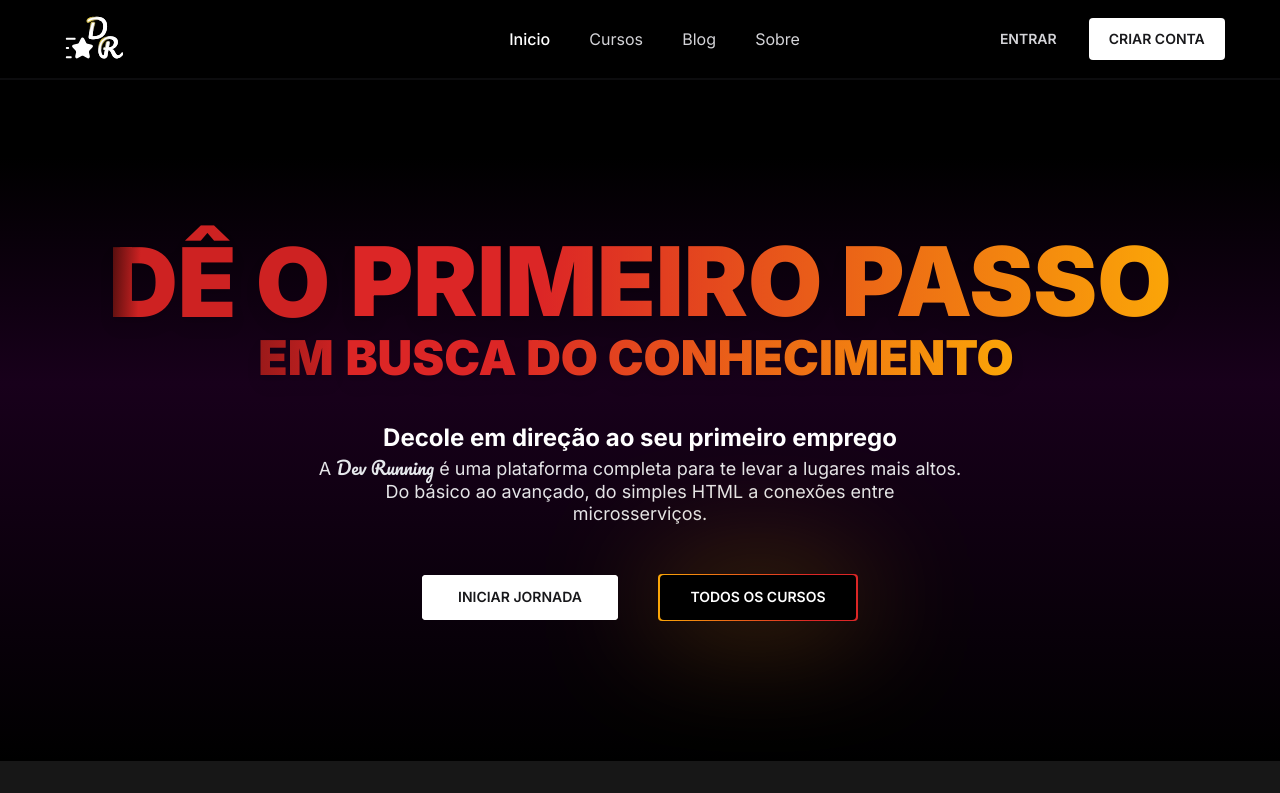
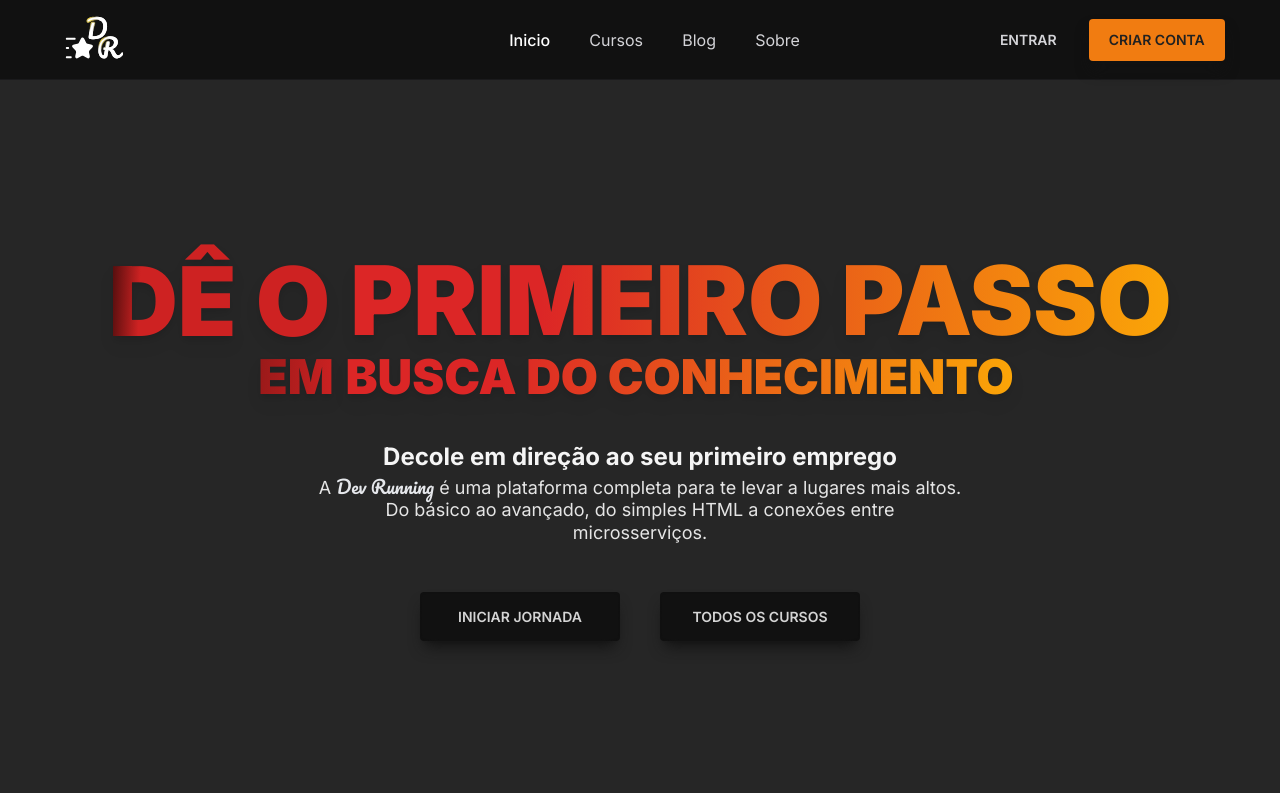
Before and after one commit to Dev-Running/next-v2, a Next.js app: page / in a window 1280 px wide. Shown: the top 793 px of the page. Built offline with nearby package versions, Linux system fonts and the light colour scheme.

Commit message:
change landing page

```diff
--- a/src/components/Button/Button.tsx
+++ b/src/components/Button/Button.tsx
@@ -1,11 +1,13 @@
 import { cva, VariantProps } from 'class-variance-authority'
 
-const buttonStyles = cva('transition-all z-10 ', {
+const buttonStyles = cva(
+  'transition-all drop-shadow-sm shadow-lg shadow-dark2 z-10 duration-200',
+  {
     variants: {
       intent: {
-      primary: 'bg-primary hover:brightness-90 text-zinc-900 ',
-      secondary: 'bg-white text-zinc-900 hover:bg-white/90 ',
-      outlineGradientPrimary: 'bg-black text-white hover:bg-black/0  ',
+        primary: 'bg-primary hover:brightness-125 text-dark4 ',
+        dark: 'bg-dark text-neutral-300 hover:bg-neutral-900 ',
+        outlineGradientHomeStart: 'bg-dark text-white hover:bg-black/0  ',
       },
       weight: {
         light: 'font-light',
@@ -33,7 +35,8 @@ const buttonStyles = cva('transition-all z-10 ', {
       rounded: 'md',
       intent: 'primary',
     },
-})
+  }
+)
 
 export interface Props
   extends React.HTMLAttributes<HTMLButtonElement>,
--- a/src/components/Header/Header.tsx
+++ b/src/components/Header/Header.tsx
@@ -7,7 +7,7 @@ export const Header = () => {
   const [darkMode, setDarkMode] = useState(false)
 
   return (
-    <header className="sticky top-0 z-40 flex h-20 w-full justify-center gap-[12.5rem] border-b-2  border-zinc-700/20  bg-black/5 drop-shadow-xl backdrop-blur-sm transition-colors">
+    <header className="sticky top-0 z-40 flex h-20 w-full justify-center gap-[12.5rem] border-b  border-zinc-700/20  bg-dark ">
       <div className="flex h-full items-center gap-[23.375rem]">
         <Image
           src="/assets/short-dark-mode-logo.svg"
@@ -51,7 +51,7 @@ export const Header = () => {
         >
           Entrar
         </a>
-        <Button text="CRIAR CONTA" intent="secondary" textSize="sm" />
+        <Button text="CRIAR CONTA" intent="primary" textSize="sm" />
       </div>
     </header>
   )
--- a/src/components/pages/Home/Section1.tsx
+++ b/src/components/pages/Home/Section1.tsx
@@ -1,7 +1,8 @@
 import { Button } from '@/components'
 export const HomeSection1 = () => {
   return (
-    <section className="relative flex  flex-col  items-center justify-start gap-10 bg-startGradient py-[8.75rem] backdrop-blur-3xl">
+    <section className="relative flex  flex-col  items-center justify-center gap-10 bg-startGradient  backdrop-blur-3xl">
+      <div className="relative flex min-h-[calc(100vh_-_80px)] w-full flex-col items-center justify-center gap-10 bg-neutral-800  backdrop-blur-sm ">
         <div className="flex flex-col items-center ">
           <div className=" w- -mt-1 flex items-center justify-center gap-5 ">
             <div
@@ -42,34 +43,36 @@ export const HomeSection1 = () => {
         </div>
         <div className="flex max-w-[650px]  flex-col items-center justify-center gap-12 text-lg">
           <div className="flex flex-col items-center justify-center gap-[3px]">
-          <h3 className="text-2xl font-bold text-white">
+            <h3 className="text-2xl font-bold text-neutral-100">
               Decole em direção ao seu primeiro emprego
             </h3>
-          <p className="max-w-[647px] text-center leading-tight text-zinc-200">
-            A <span className="font-pacifico text-gray-200">Dev Running</span> é
-            uma plataforma completa para te levar a lugares mais altos. Do
-            básico ao avançado, do simples HTML a conexões entre microsserviços.
+            <p className="max-w-[647px] text-center leading-tight text-neutral-200">
+              A <span className="font-pacifico text-gray-200">Dev Running</span>{' '}
+              é uma plataforma completa para te levar a lugares mais altos. Do
+              básico ao avançado, do simples HTML a conexões entre
+              microsserviços.
             </p>
           </div>
           <div className=" flex items-center gap-10">
-          <div className="flex items-center justify-center rounded-[4px]  border-white bg-white  hover:border-white/90 hover:bg-zinc-300/90">
+            <div className="flex items-center justify-center rounded-[4px]  border-dark bg-dark p-[2px] hover:border-neutral-700/90 hover:bg-neutral-900">
               <Button
                 text="INICIAR JORNADA"
-              intent="secondary"
+                intent="dark"
                 size="lg"
                 textSize="sm"
               />
             </div>
-          <div className="gradientPrimary box-border flex h-[47px] items-center justify-center p-[2px]">
+            <div className="flex items-center justify-center rounded-[4px]  border-dark bg-dark p-[2px] hover:border-neutral-700/90 hover:bg-neutral-900">
               <Button
                 text="TODOS OS CURSOS"
-              intent="outlineGradientPrimary"
+                intent="dark"
                 textSize="sm"
                 size="lg"
               />
             </div>
           </div>
         </div>
+      </div>
     </section>
   )
 }
--- a/src/pages/index.tsx
+++ b/src/pages/index.tsx
@@ -3,7 +3,7 @@ import Image from 'next/image'
 export default function Home() {
   return (
     <>
-      <main className="relative  bg-black">
+      <main className="relative  bg-neutral-900 ">
         <Header />
         <HomeSection1 />
         <HomeOrangeBar />
--- a/src/styles/globals.css
+++ b/src/styles/globals.css
@@ -11,6 +11,7 @@
         padding: 0;
 
 }
+
 
 p {
         hyphens: auto;
@@ -67,18 +68,3 @@ body::-webkit-scrollbar-thumb {
         backdrop-filter: blur(10px);
         background: linear-gradient(to left, #DC2626 23.35%, #FFB703 110.37%);
 }
-
-
-@keyframes aaa {
-        0% {
-                background: linear-gradient(92.24deg, #7E22CE 6.92%, #BE123C 105.17%);
-        }
-
-        50% {
-                background: linear-gradient(92.24deg, #BE123C 6.92%, #7E22CE 105.17%);
-        }
-
-        100% {
-                background: linear-gradient(92.24deg, #7E22CE 6.92%, #BE123C 105.17%);
-        }
-}
--- a/tailwind.config.js
+++ b/tailwind.config.js
@@ -6,6 +6,11 @@ module.exports = {
     extend: {
       colors: {
         primary: '#F17C11',
+        dark: '#111111',
+        dark2: '#131313',
+        dark3: '#171717',
+        dark4: '#212121',
+        darkLogo: '#18181b',
       },
       fontFamily: {
         inter: ['Inter', 'sans-serif'],
@@ -15,7 +20,7 @@ module.exports = {
       },
       backgroundImage: {
         startGradient:
-          'linear-gradient(180deg, #000000 11.28%, #18001B 44.55%, rgba(0, 0, 0, 0.31) 100%)',
+          'linear-gradient(180deg, #090909 11.28%, #18001Baa 44.55%, #090909 100%)',
       },
     },
   },
```
Lines whose indentation alone changed are shown as unchanged.
